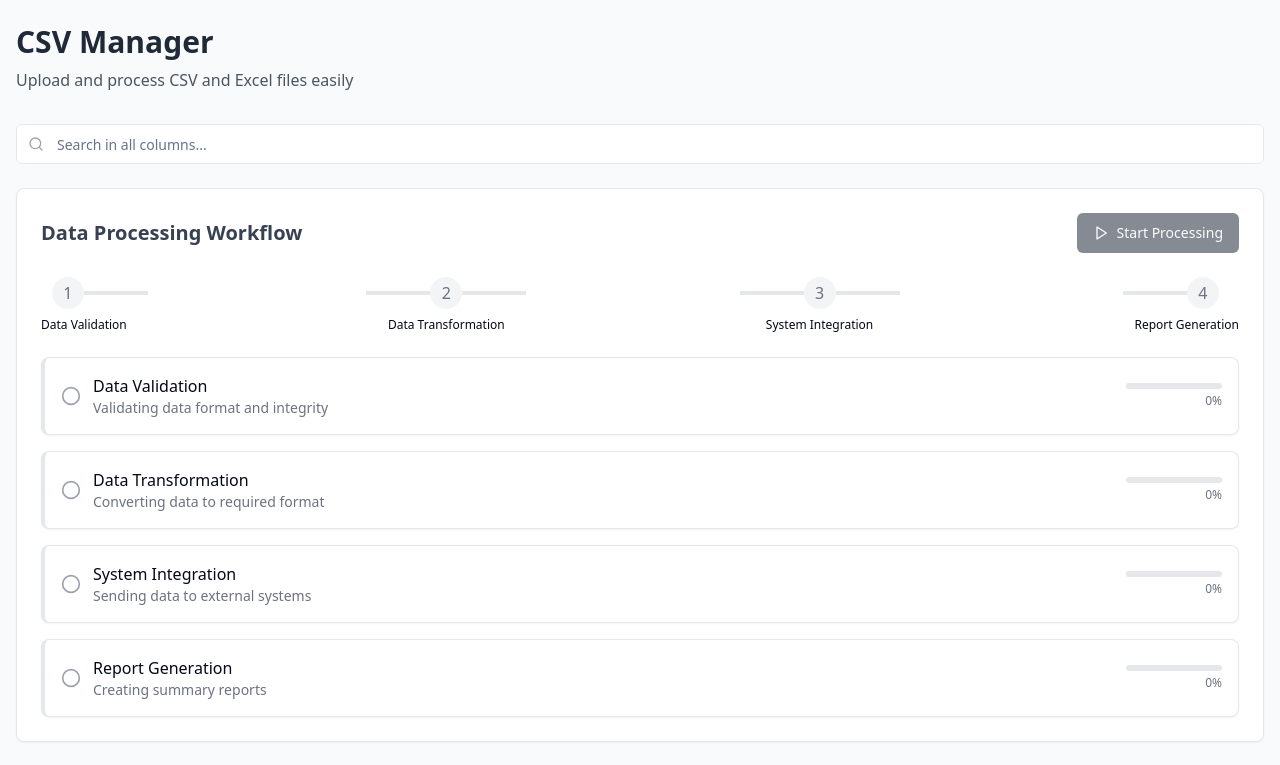
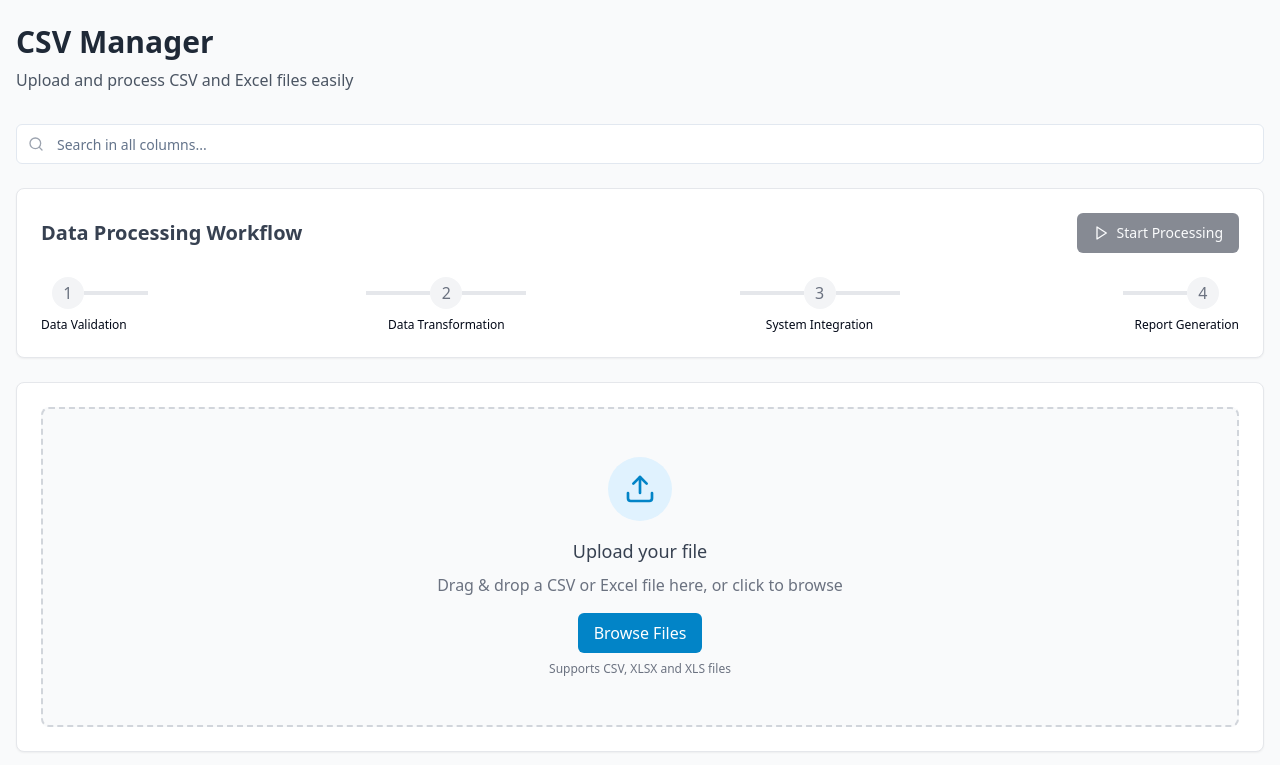
Before and after one commit to prolifiktech/csv-sidekick, a React (Vite) app: page / in a window 1280 px wide. Shown: the top 765 px of the page. Built offline with nearby package versions, Linux system fonts and the light colour scheme.

Commit message:
Remove workflow processor section
Removes the workflow processor section from the dashboard.

```diff
--- a/src/components/WorkflowProcessor.tsx
+++ b/src/components/WorkflowProcessor.tsx
@@ -4,7 +4,6 @@ import { Button } from "@/components/ui/button";
 import { Progress } from "@/components/ui/progress";
 import { Play, CheckCircle, RefreshCw, AlertCircle, Circle } from "lucide-react";
 import { toast } from "sonner";
-import { Card, CardContent, CardHeader, CardTitle, CardDescription } from "@/components/ui/card";
 import { cn } from "@/lib/utils";
 
 // Define the workflow step states
@@ -225,56 +224,6 @@ const WorkflowProcessor = ({ data, isActive }: WorkflowProcessorProps) => {
             ))}
           </div>
         </div>
-
-        {/* Step Details */}
-        <div className="grid grid-cols-1 gap-4">
-          {steps.map((step) => (
-            <Card key={step.id} className={cn(
-              "border-l-4",
-              step.status === "completed" ? "border-l-green-500" :
-              step.status === "running" ? "border-l-blue-500" :
-              step.status === "failed" ? "border-l-red-500" :
-              "border-l-gray-200"
-            )}>
-              <CardContent className="p-4">
-                <div className="flex items-center justify-between">
-                  <div className="flex items-center gap-3">
-                    <div className="flex-shrink-0">
-                      {getStatusIcon(step.status)}
-                    </div>
-                    <div>
-                      <h3 className="font-medium">{step.name}</h3>
-                      <p className="text-sm text-gray-500">{step.description}</p>
-                    </div>
-                  </div>
-                  <div className="flex items-center gap-4">
-                    <div className="flex flex-col items-end">
-                      <div className="w-24">
-                        <Progress
-                          value={step.progress}
-                          className={cn("h-1.5", getStatusColor(step.status))}
-                        />
-                      </div>
-                      <span className="text-xs text-gray-500 mt-1">{step.progress}%</span>
-                    </div>
-                    {(step.status === "failed" || step.status === "completed") && (
-                      <Button
-                        variant="outline"
-                        size="sm"
-                        onClick={() => rerunStep(step.id)}
-                        disabled={currentStepId !== null || data.length === 0}
-                        className="flex items-center gap-1"
-                      >
-                        <RefreshCw className="h-3 w-3" />
-                        Rerun
-                      </Button>
-                    )}
-                  </div>
-                </div>
-              </CardContent>
-            </Card>
-          ))}
-        </div>
       </div>
     </div>
   );
```
